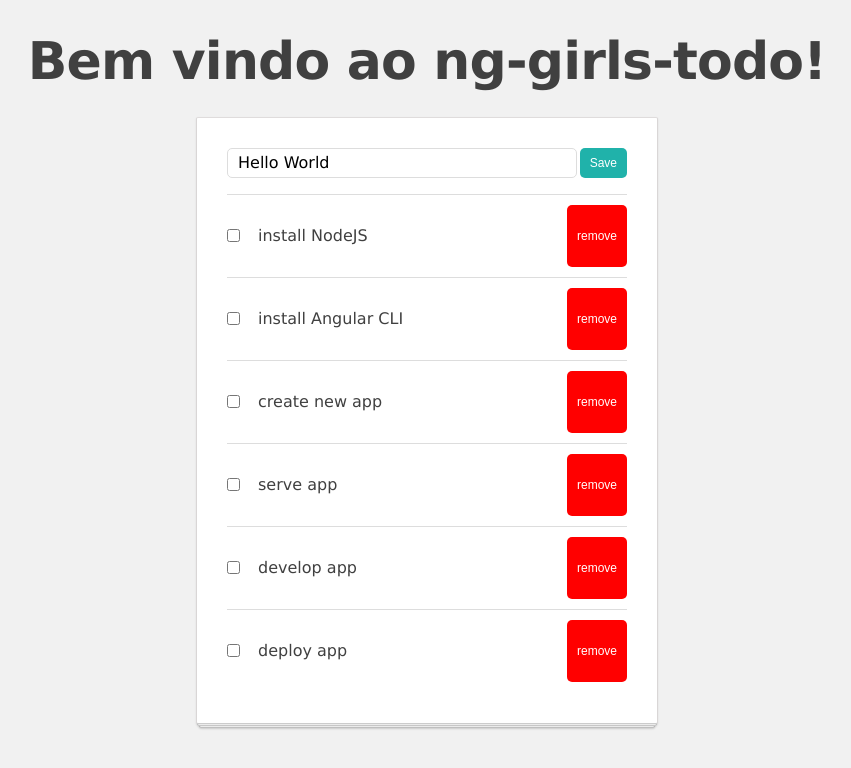
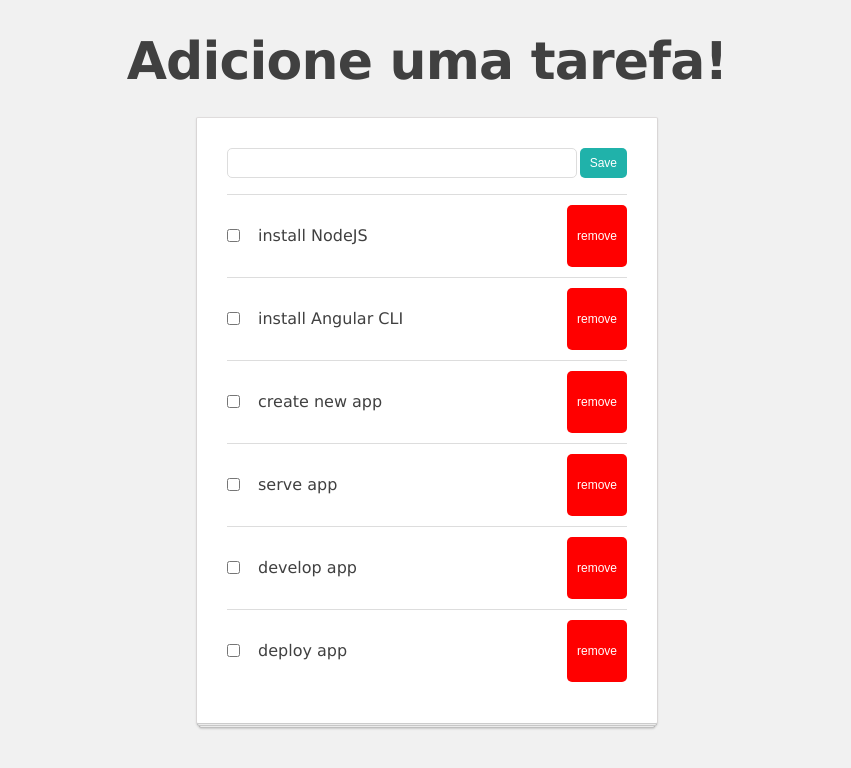
Before and after one commit to leticiacamposs2/ng-girls-todo, an Angular app: page / in a window 1280 px wide. Shown: the top 768 px of the page, without its empty margins (213-1064 px from the left). Built offline with nearby package versions, Linux system fonts and the light colour scheme.

Commit message:
Adicionando um nome mais intuitivo para a aplicação

```diff
--- a/src/app/app.component.html
+++ b/src/app/app.component.html
@@ -1,5 +1,5 @@
 <h1 class="app-title">
-  Bem vindo ao {{ title }}!
+  Adicione uma {{ title }}!
 </h1>
 
 <app-list-manager></app-list-manager>
--- a/src/app/app.component.ts
+++ b/src/app/app.component.ts
@@ -6,5 +6,5 @@ import { Component } from '@angular/core';
   styleUrls: ['./app.component.css']
 })
 export class AppComponent {
-  title = 'ng-girls-todo';
+  title = 'tarefa';
 }
--- a/src/app/input-button-unit/input-button-unit.component.ts
+++ b/src/app/input-button-unit/input-button-unit.component.ts
@@ -9,7 +9,7 @@ export class InputButtonUnitComponent implements OnInit {
 
   @Output() submit: EventEmitter<string> = new EventEmitter();
 
-  title = 'Hello World';
+  title = '';
 
   constructor() {}
 
```
